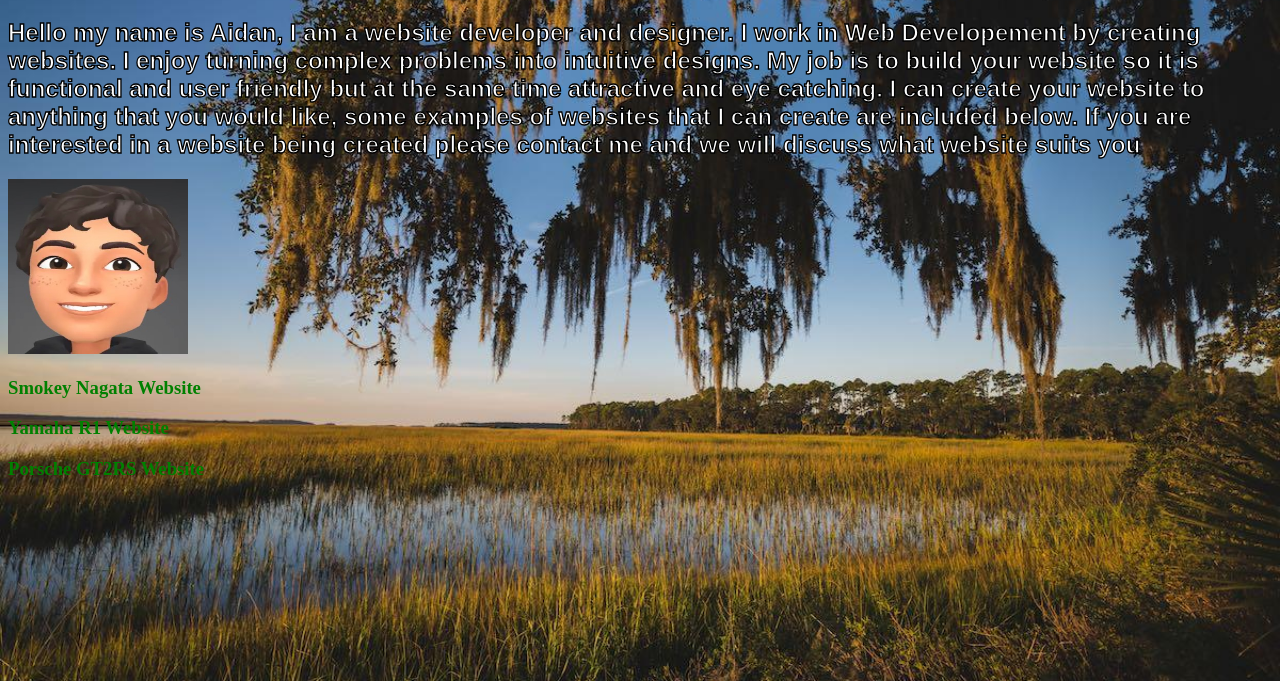
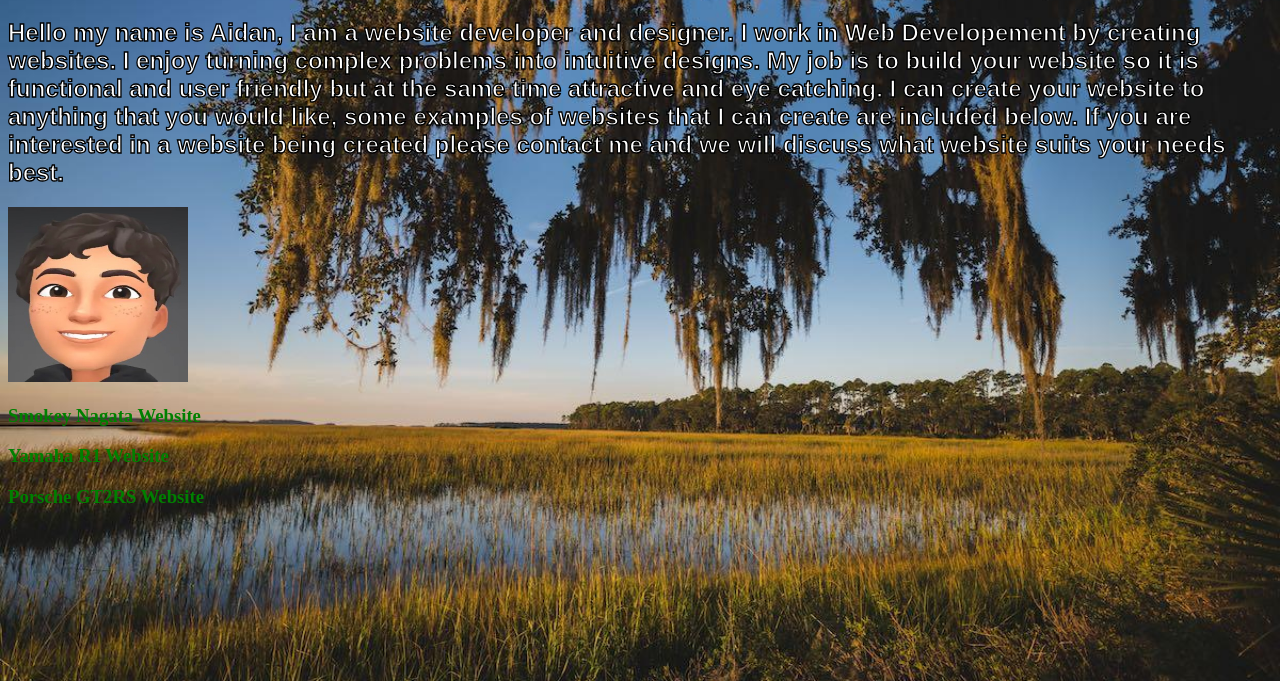
Before and after one commit to UserOG17/Projects.github.io, a plain HTML site: page index.html in a window 1280 px wide. Shown: the part 119-800 px from the top of the page. Drawn offline with Linux system fonts and the light colour scheme.

Commit message:
Update index.html

```diff
--- a/index.html
+++ b/index.html
@@ -36,7 +36,7 @@
     <h1 id="yamaha">My Websites and portfolio</h1>
 </div>
 <body>
-<div><h1>Aidan Wilson</h1><h2>Hello my name is Aidan, I am a website developer and designer. I work in Web Developement by creating websites. I enjoy turning complex problems into intuitive designs. My job is to build your website so it is functional and user friendly but at the same time attractive and eye catching. I can create your website to anything that you would like, some examples of websites that I can create are included below. If you are interested in a website being created please contact me and we will discuss what website suits you </h2><img src="./index static/Bitmoji.jpg" alt="Bitmoji" width="180" height="175">
+<div><h1>Aidan Wilson</h1><h2>Hello my name is Aidan, I am a website developer and designer. I work in Web Developement by creating websites. I enjoy turning complex problems into intuitive designs. My job is to build your website so it is functional and user friendly but at the same time attractive and eye catching. I can create your website to anything that you would like, some examples of websites that I can create are included below. If you are interested in a website being created please contact me and we will discuss what website suits your needs best. </h2><img src="./index static/Bitmoji.jpg" alt="Bitmoji" width="180" height="175">
 
 </body>
 <h3><p><a href="./Smokey/smokey.html">Smokey Nagata Website</a></p>
```
